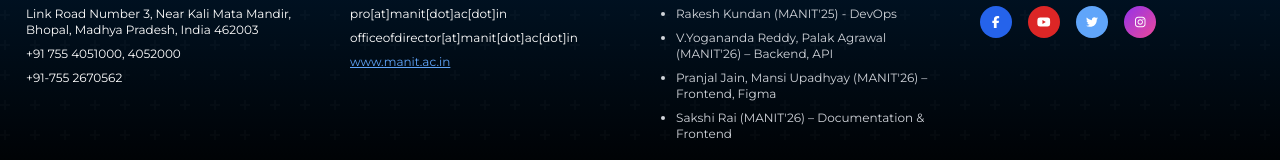
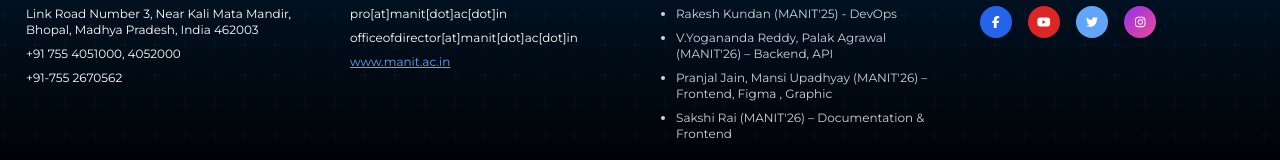
Before and after one commit to Yogananda1504/Frontend-ReportGeneration, a React (Vite) app: page / in a window 1280 px wide. Shown: the part 950-1110 px from the top of the page. Built offline with nearby package versions, Linux system fonts and the light colour scheme; no server answers.

Commit message:
Modified footer

```diff
--- a/src/pages/Landing.tsx
+++ b/src/pages/Landing.tsx
@@ -117,7 +117,7 @@ function Footer() {
                         <ul className="list-disc pl-5 space-y-2 text-gray-300 hover:text-white transition-colors duration-200">
                             <li>Rakesh Kundan (MANIT'25) - DevOps</li>
                             <li>V.Yogananda Reddy, Palak Agrawal (MANIT'26) – Backend, API</li>
-                            <li>Pranjal Jain, Mansi Upadhyay (MANIT'26) – Frontend, Figma</li>
+                            <li>Pranjal Jain, Mansi Upadhyay (MANIT'26) – Frontend, Figma  , Graphic</li>
                             <li>Sakshi Rai (MANIT'26) – Documentation & Frontend</li>
 
                         </ul>
```
